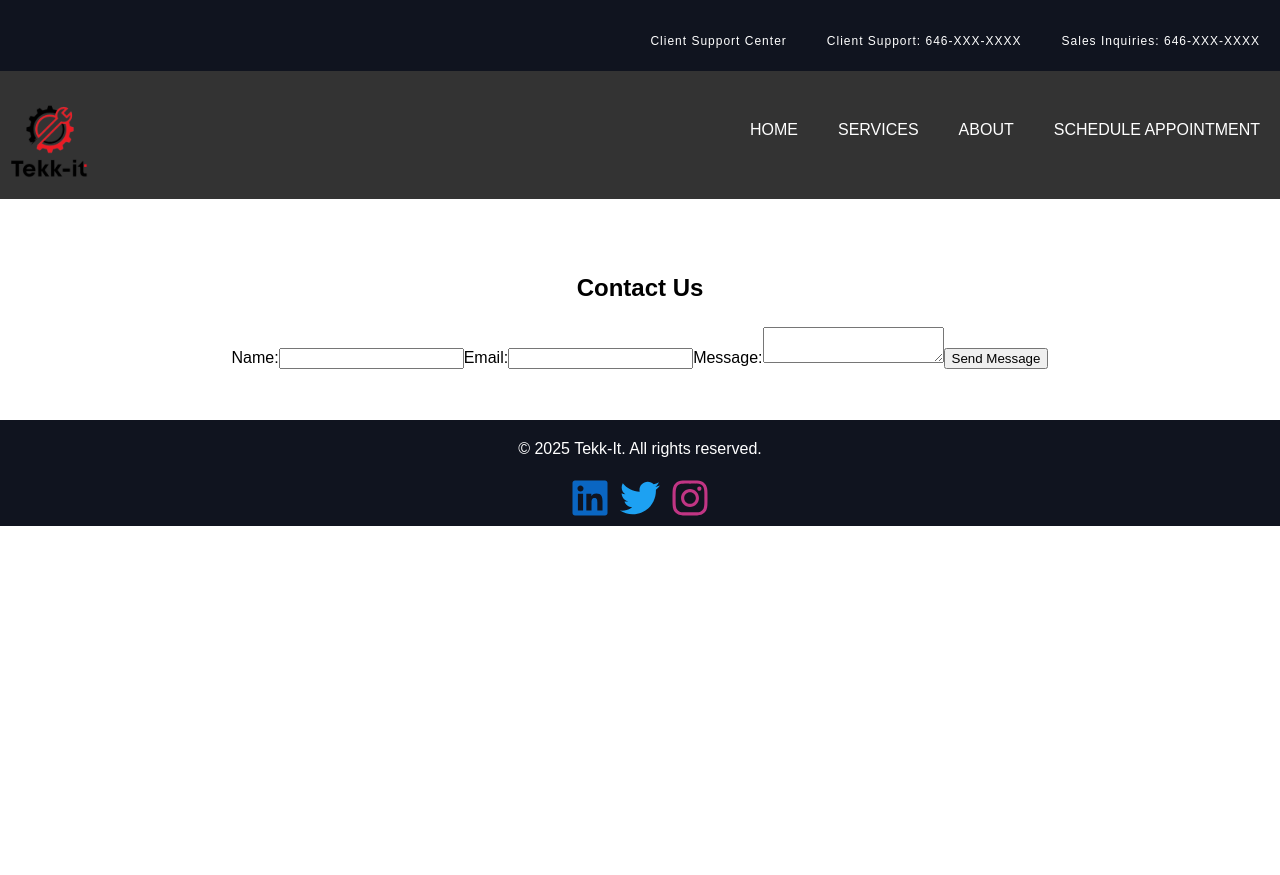
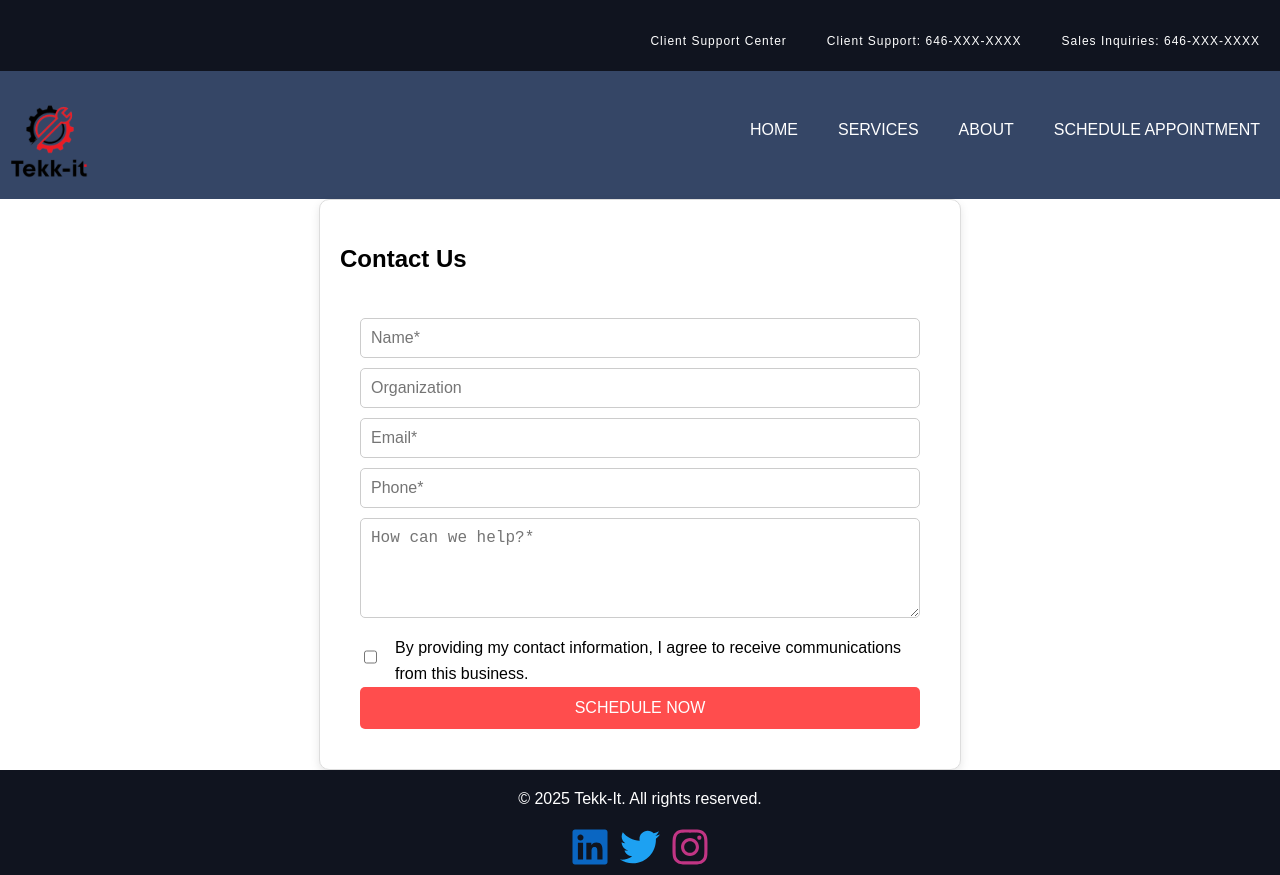
Before and after one commit to Stefan-Constantino/Tekkit, a React (Vite) app: page /contact in a window 1280 px wide. Before the commit the page ends 800 px from the top, so only its background shows below. Built offline with nearby package versions, Linux system fonts and the light colour scheme.

Commit message:
Massive changes to the contact section and styling

```diff
--- a/src/Contact.jsx
+++ b/src/Contact.jsx
@@ -1,40 +1,132 @@
-import React, { useState } from "react";
+import { useForm } from "react-hook-form";
 
-function Contact() {
-    const [formData, setFormData] = useState({
-        name: "",
-        email: "",
-        message: ""
-    });
+const Contact = () => {
+    const {
+        register,
+        handleSubmit,
+        formState: { errors },
+      } = useForm();
 
-    const handleChange = (e) => {
-        setFormData({ ...formData, [e.target.name]: e.target.value });
+      const onSubmit = (data) => {
+        console.log("Form Data:", data);
+        alert("Form submitted successfully!");
+      };
+
+      return (
+        <div className="contact-form-container">
+          <h2 className="contact-form-title">Contact Us</h2>
+          <form onSubmit={handleSubmit(onSubmit)} className="contact-form">
+            <div>
+              <input
+                {...register("name", { required: "Name is required" })}
+                type="text"
+                placeholder="Name*"
+              />
+              {errors.name && <p className="error-message">{errors.name.message}</p>}
+            </div>
+
+            <div>
+              <input
+                {...register("organization")}
+                type="text"
+                placeholder="Organization"
+              />
+            </div>
+
+            <div>
+              <input
+                {...register("email", { required: "Email is required", pattern: { value: /^[^\s@]+@[^\s@]+\.[^\s@]+$/, message: "Invalid email" } })}
+                type="email"
+                placeholder="Email*"
+              />
+              {errors.email && <p className="error-message">{errors.email.message}</p>}
+            </div>
+
+            <div>
+              <input
+                {...register("phone", { required: "Phone is required" })}
+                type="tel"
+                placeholder="Phone*"
+              />
+              {errors.phone && <p className="error-message">{errors.phone.message}</p>}
+            </div>
+
+            <div>
+              <textarea
+                {...register("message", { required: "Message is required" })}
+                placeholder="How can we help?*"
+              />
+              {errors.message && <p className="error-message">{errors.message.message}</p>}
+            </div>
+
+            <div className="consent">
+              <div className="checkbox-wrapper">
+                <input {...register("consent", { required: "You must agree to be contacted" })} type="checkbox" />
+                <label>By providing my contact information, I agree to receive communications from this business.</label>
+              </div>
+            </div>
+            {errors.consent && <p className="error-message">{errors.consent.message}</p>}
+
+            <button type="submit">SCHEDULE NOW</button>
+          </form>
+        </div>
+      );
     };
 
-    const handleSubmit = (e) => {
-        e.preventDefault();
-        alert("Message sent! We will get back to you soon.");
-    };
+export default Contact;
 
-    return (
-        <section id="contact">
-            <div className="container">
-                <h2>Contact Us</h2>
-                <form onSubmit={handleSubmit}>
-                    <label htmlFor="name">Name:</label>
-                    <input type="text" id="name" name="name" value={formData.name} onChange={handleChange} required />
 
-                    <label htmlFor="email">Email:</label>
-                    <input type="email" id="email" name="email" value={formData.email} onChange={handleChange} required />
 
-                    <label htmlFor="message">Message:</label>
-                    <textarea id="message" name="message" value={formData.message} onChange={handleChange} required></textarea>
 
-                    <button type="submit" className="btn">Send Message</button>
-                </form>
-            </div>
-        </section>
-    );
-}
 
-export default Contact;
+
+
+
+
+
+
+
+
+
+
+
+// import React, { useState } from "react";
+
+// function Contact() {
+//     const [formData, setFormData] = useState({
+//         name: "",
+//         email: "",
+//         message: ""
+//     });
+
+//     const handleChange = (e) => {
+//         setFormData({ ...formData, [e.target.name]: e.target.value });
+//     };
+
+//     const handleSubmit = (e) => {
+//         e.preventDefault();
+//         alert("Message sent! We will get back to you soon.");
+//     };
+
+//     return (
+//         <section id="contact">
+//             <div className="container">
+//                 <h2>Contact Us</h2>
+//                 <form onSubmit={handleSubmit}>
+//                     <label htmlFor="name">Name:</label>
+//                     <input type="text" id="name" name="name" value={formData.name} onChange={handleChange} required />
+
+//                     <label htmlFor="email">Email:</label>
+//                     <input type="email" id="email" name="email" value={formData.email} onChange={handleChange} required />
+
+//                     <label htmlFor="message">Message:</label>
+//                     <textarea id="message" name="message" value={formData.message} onChange={handleChange} required></textarea>
+
+//                     <button type="submit" className="btn">Send Message</button>
+//                 </form>
+//             </div>
+//         </section>
+//     );
+// }
+
+// export default Contact;
--- a/src/style.css
+++ b/src/style.css
@@ -2,6 +2,30 @@ body {
     margin: 0;
     font-family: Arial, sans-serif;
     line-height: 1.6;
+}
+
+body, html {
+    margin: 0;
+    height: 100%;
+}
+
+/* ul {
+    list-style-type: none;
+    margin: 0;
+} */
+
+.app-container {
+    display: flex;
+    flex-direction: column;
+    min-height: 100vh;
+}
+
+.main-content {
+    flex-grow: 1;
+}
+
+.content {
+    flex: 1;
 }
 
 .container {
@@ -16,7 +40,7 @@ body {
 }
 
 header {
-    background: #333;
+    background: rgba(32, 50, 86, .9);
     color: #fff;
     padding-top: 20px;
     min-height: 70px;
@@ -46,7 +70,7 @@ header nav {
 }
 
 #home {
-    background-image:url(../public/Office1.jpg);
+    background-image:url(../Office1.jpg);
     background-size: cover;
     background-position: center;
     background-repeat: no-repeat;
@@ -84,16 +108,20 @@ footer {
     background: #10141f;
     color: #fff;
     text-align: center;
+    margin-top: auto;
     /* padding: 30px 0; */
 }
+
 #navbar-container{
     width: 100%;
     height: 30%;
 }
+
 #logo{
     width: 100px;
     height:100px;
 }
+
 #HeroContainer{
     display: flex;
     flex-direction: row;
@@ -102,18 +130,25 @@ footer {
 #NYBusinessBox{
     background-color:  #5a72b8;
 }
+
 #managesecuredefend{
-    background-color: rgb(207, 201, 201);
+    background-color: rgb(207, 201, 201, .6);
     border-radius: 15px;
     padding: 20px;
 }
+
+.custom-bullets li{
+    list-style-type: none;
+    padding: 0;
+}
 .custom-bullets li::before {
-    list-style-type: none   ;
+    list-style-type: none;
     content: ">";
     color: #007bff;
     font-weight: bold;
     margin-right: 8px;
-  }
+
+}
 
 .supHeader{
     background: #10141f;
@@ -142,6 +177,17 @@ footer {
     color: black;
 }
 
+#about #home{
+    background-image: url(../SolutionSection.jpg);
+    background-size: cover;
+    background-position: center;
+    background-repeat: no-repeat;
+    background-color: rgba(32, 50, 86, .9);
+    background-blend-mode: overlay;
+    color: white;
+}
+
+
 #problem{
     background: #2d3f63;
 }
@@ -159,3 +205,102 @@ footer {
     width: 500px;
     height: auto;
 }
+
+.aboutUsList {
+    background-color: #FFF;
+    text-align: left;
+}
+
+.aboutUsList h1 {
+    text-align: center;
+}
+
+/* CONTACT STYLING */
+
+.contact-form-container {
+    max-width: 600px;
+    margin: 0 auto;
+    background: white;
+    padding: 20px;
+    border-radius: 10px;
+    box-shadow: 0 4px 10px rgba(0, 0, 0, 0.1);
+    border: 1px solid #ddd;
+  }
+
+  .contact-form h2 {
+    font-size: 24px;
+    font-weight: bold;
+    text-align: center;
+    margin-bottom: 20px;
+    color: #333;
+  }
+
+  .contact-form {
+    padding: 20px;
+  }
+
+  .contact-form input,
+  .contact-form textarea {
+    width: 100%;
+    padding: 10px;
+    border: 1px solid #ccc;
+    border-radius: 5px;
+    margin-bottom: 10px;
+    font-size: 16px;
+    box-sizing: border-box;
+  }
+
+
+  .contact-form textarea {
+    height: 100px;
+  }
+
+  .contact-form input:focus,
+  .contact-form textarea:focus {
+    outline: none;
+    border-color: #ff4d4d;
+    box-shadow: 0 0 5px rgba(255, 77, 77, 0.5);
+  }
+
+  .contact-form button {
+    width: 100%;
+    background: #ff4d4d;
+    color: white;
+    padding: 12px;
+    border: none;
+    border-radius: 5px;
+    font-size: 16px;
+    cursor: pointer;
+    transition: background 0.3s;
+  }
+
+  .contact-form button:hover {
+    background: #e60000;
+  }
+
+  .contact-form .error-message {
+    color: red;
+    font-size: 14px;
+    margin-top: -8px;
+    margin-bottom: 10px;
+  }
+
+  .contact-form .consent {
+    display: flex;
+    align-items: center;
+  }
+
+  .contact-form .consent input {
+    margin-right: 10px;
+  }
+
+  .checkbox-wrapper {
+    display: flex;
+    align-items: center;
+    gap: 8px; /* Adjust spacing */
+  }
+
+  .checkbox-wrapper input {
+    width: 16px;
+    height: 16px;
+  }
```
